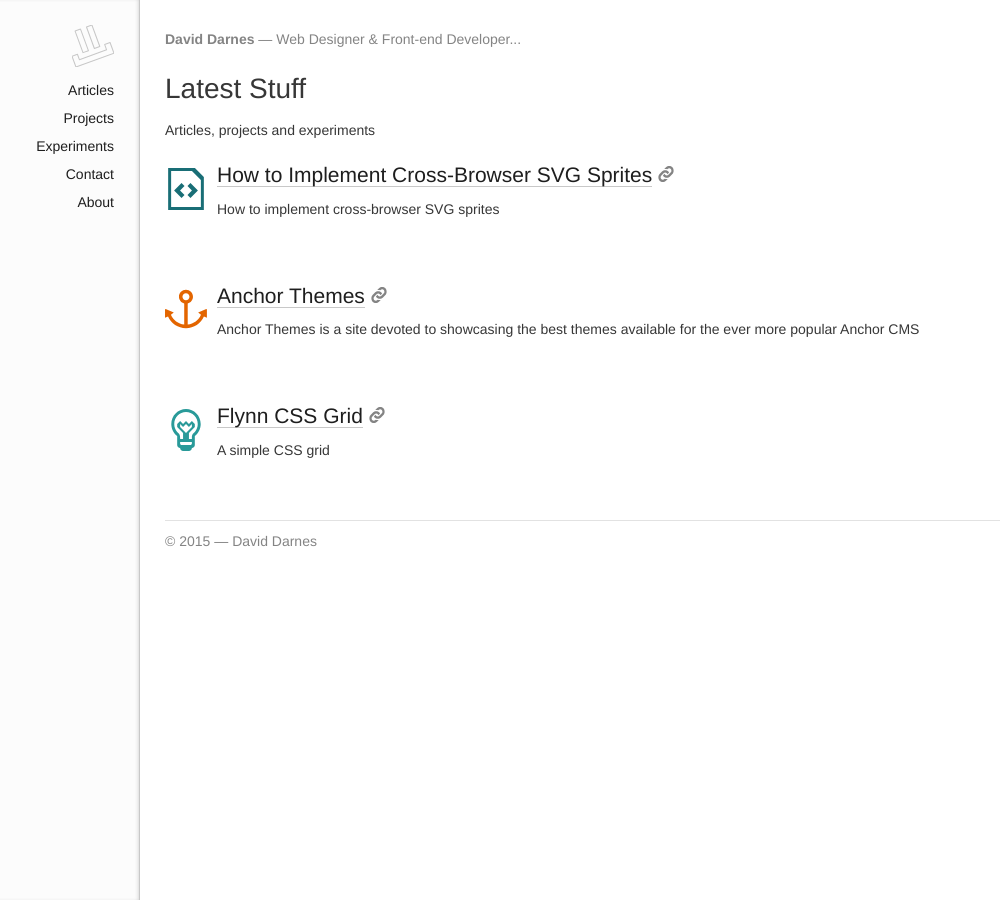
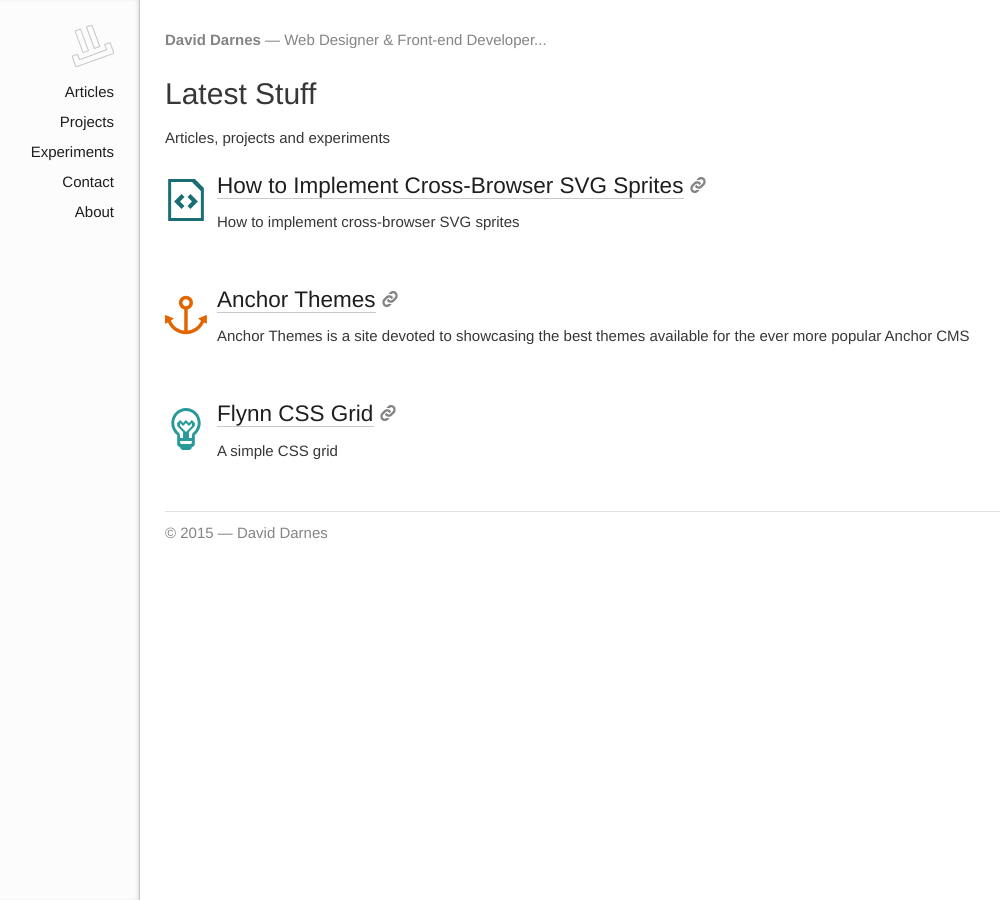
Before and after one commit to daviddarnes/daviddarnes.github.io, a Jekyll site: the page built from index.md, in a window 1280 px wide. Shown: the whole page, without its empty margins (116-1116 px from the left). Built offline with Jekyll 4.4.1, drawn with Linux system fonts in a browser that asks for light colours.

Commit message:
Makes type bigger, tweaks spacing of articles

```diff
--- a/css/styles.scss
+++ b/css/styles.scss
@@ -22,7 +22,7 @@
 
 // Globals
 body {
-	font-size: 14px;
+	font-size: 15px;
 	line-height: 2;
 	color: $text-colour;
 	font-family: "Helvetica Neue", Helvetica, Arial, sans-serif;
@@ -41,10 +41,13 @@
 	margin-top: 0;
 }
 
+h1, h2, h3, h4, h5, h6 {
+	margin-bottom: 0.15em;
+}
+
 h1, h2 {
-	line-height: 1.6;
+	line-height: 1.6em;
 	font-weight: 400;
-	margin-bottom: 0.15em;
 }
 
 h2 {
@@ -320,17 +323,23 @@
 	&__item {
 		clear: both;
 	}
+	&__article {
+		display: -webkit-flex;
+		display: -ms-flexbox;
+		display: flex;
+		-webkit-align-items: center;
+		-ms-flex-align: center;
+		align-items: center;
+	}
 }
+
 
 // Articles, projects and experiments
 .article {
-	padding-bottom: 2em;
-	display: -webkit-flex;
-	display: -ms-flexbox;
-	display: flex;
-	-webkit-align-items: center;
-	-ms-flex-align: center;
-	align-items: center;
+	padding-bottom: 1em;
+	&--single {
+		padding-bottom: 2em;
+	}
 }
 
 
```
